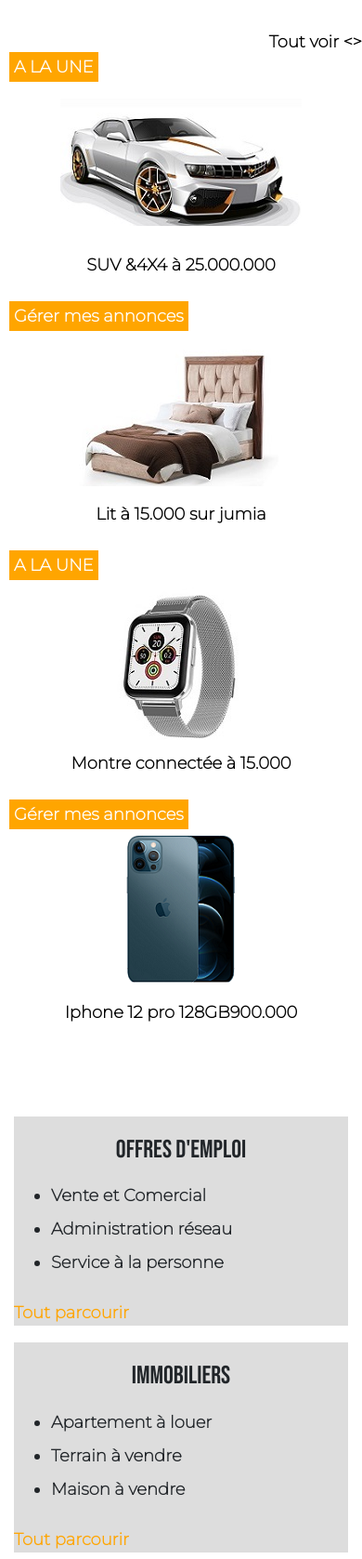
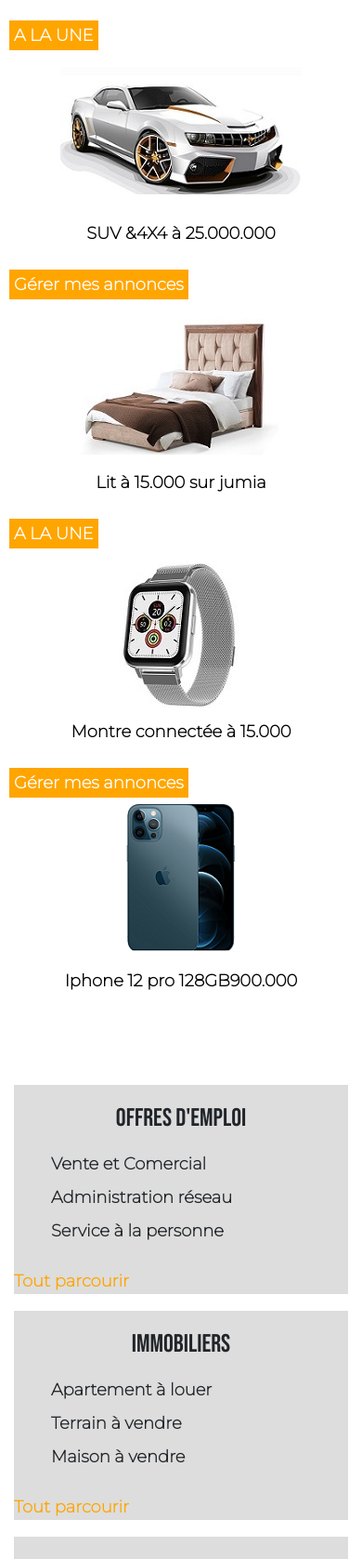
Before and after one commit to wxcvbnnbvcxw/mekhe, a plain HTML site: page index.html in a window 390 px wide. Shown: the part 323-2000 px from the top of the page at 93% size. Drawn offline with nearby package versions, Linux system fonts and the light colour scheme.

Commit message:
Update style.css

```diff
--- a/style.css
+++ b/style.css
@@ -1,4 +1,3 @@
-
 *{
     font-size: 18px;
     font-family: 'Montserrat', sans-serif;
@@ -35,8 +34,6 @@ h3{
     background-repeat: no-repeat;
     margin: 0;
     padding: 10px;
-}
-.col-md-3{
 }
 #voiture{
     background-image: url("voiture.jpg");
@@ -98,6 +95,9 @@ h3{
 #main-class div.col-md-3{
     margin-top: 20px;
 }
+#main-class ul {
+    list-style: none;
+}
 .first-square{
     margin-top: 4rem;
     height: 50px;
@@ -124,11 +124,11 @@ a:hover, span:hover{
         font-size: .7em;
     }
 }
-@media (max-width: 410){
+@media (max-width: 500px){
     h3{
         font-size: 1em;
     }
     span.title{
-        font-size: 0.5;
+        font-size: 0.6em;
     }
 }
```
